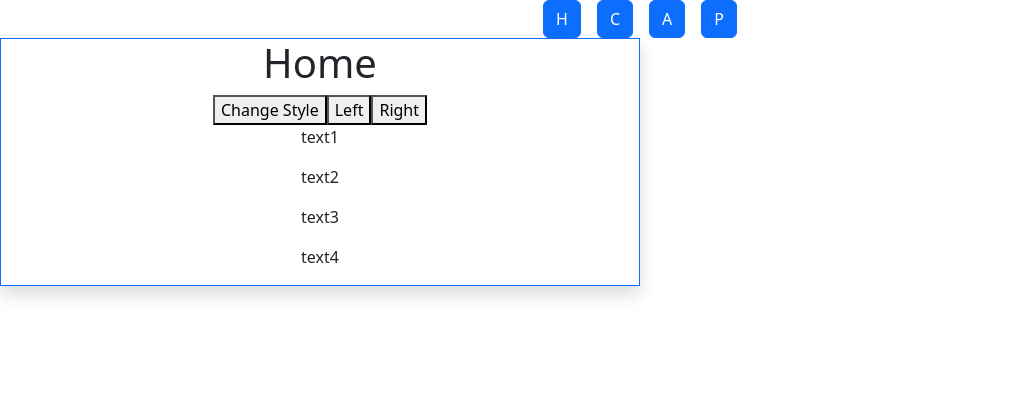
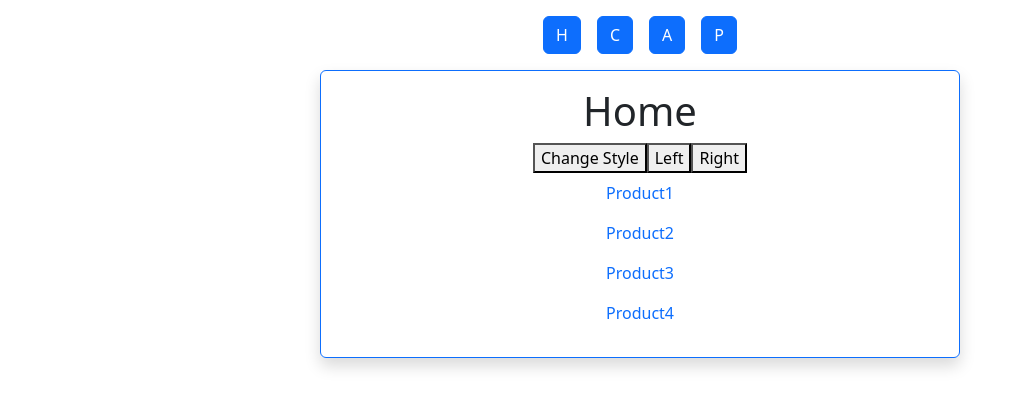
Before and after one commit to akhil-rajarao/ReactConcepts, a React (Create React App) app: page / in a window 1280 px wide. Shown: the top 408 px of the page, without its empty margins (0-1026 px from the left). Built offline with nearby package versions, Linux system fonts and the light colour scheme.

Commit message:
used use ref hook and applied classlist toggle functionality in home page

```diff
--- a/src/App.css
+++ b/src/App.css
@@ -1,5 +1,6 @@
 .App {
   text-align: center;
+
 }
 
 .App-logo {
--- a/src/App.js
+++ b/src/App.js
@@ -11,7 +11,7 @@ import ErrorPage from "./components/ErrorPage";
 function App() {
   function Headerss() {
     return (
-      <div className="d-flex gap-3 justify-content-center">
+      <div className="d-flex gap-3 mt-3 justify-content-center">
         <Link to="/">
           <button className="btn btn-primary">H</button>
         </Link>
--- a/src/components/Home.jsx
+++ b/src/components/Home.jsx
@@ -5,9 +5,22 @@ import { Link, Outlet } from "react-router-dom";
 
 export default function Home() {
   const ele = useRef(null);
-  const paragraphs = useRef([]);
+  const ptags = useRef([]);
+
+  const ChangeStyling = (e) => {
+    for (let x of ptags.current) {
+      x.classList.remove("text-danger");
+      console.log(x.classList);
+      x.classList.add("text-primary");
+      x.classList.remove("bg-info");
+    }
+    e.target.classList.remove("text-primary");
+    e.target.classList.add("text-danger");
+    e.target.classList.add("bg-info");
+  };
+
   return (
-    <div className="w-50 border border-primary shadow box-shadow">
+    <div className="border rounded w-50 m-auto mt-3 p-3 border-primary shadow box-shadow">
       <h1 ref={ele}>Home</h1>
       <button
         onClick={() => {
@@ -22,10 +35,30 @@ export default function Home() {
       <Link to="right">
         <button>Right</button>
       </Link>
-      <p>text1</p>
-      <p>text2</p>
-      <p>text3</p>
-      <p>text4</p>
+      <p
+        className="mt-2 text-primary"
+        ref={(el) => (ptags.current[0] = el)}
+        onClick={(p) => ChangeStyling(p)}>
+        Product1
+      </p>
+      <p
+        className="mt-2 text-primary"
+        ref={(el) => (ptags.current[1] = el)}
+        onClick={(p) => ChangeStyling(p)}>
+        Product2
+      </p>
+      <p
+        className="mt-2 text-primary"
+        ref={(el) => (ptags.current[2] = el)}
+        onClick={(p) => ChangeStyling(p)}>
+        Product3
+      </p>
+      <p
+        className="mt-2 text-primary"
+        ref={(el) => (ptags.current[3] = el)}
+        onClick={(p) => ChangeStyling(p)}>
+        Product4
+      </p>
       <Outlet />
     </div>
   );
```
